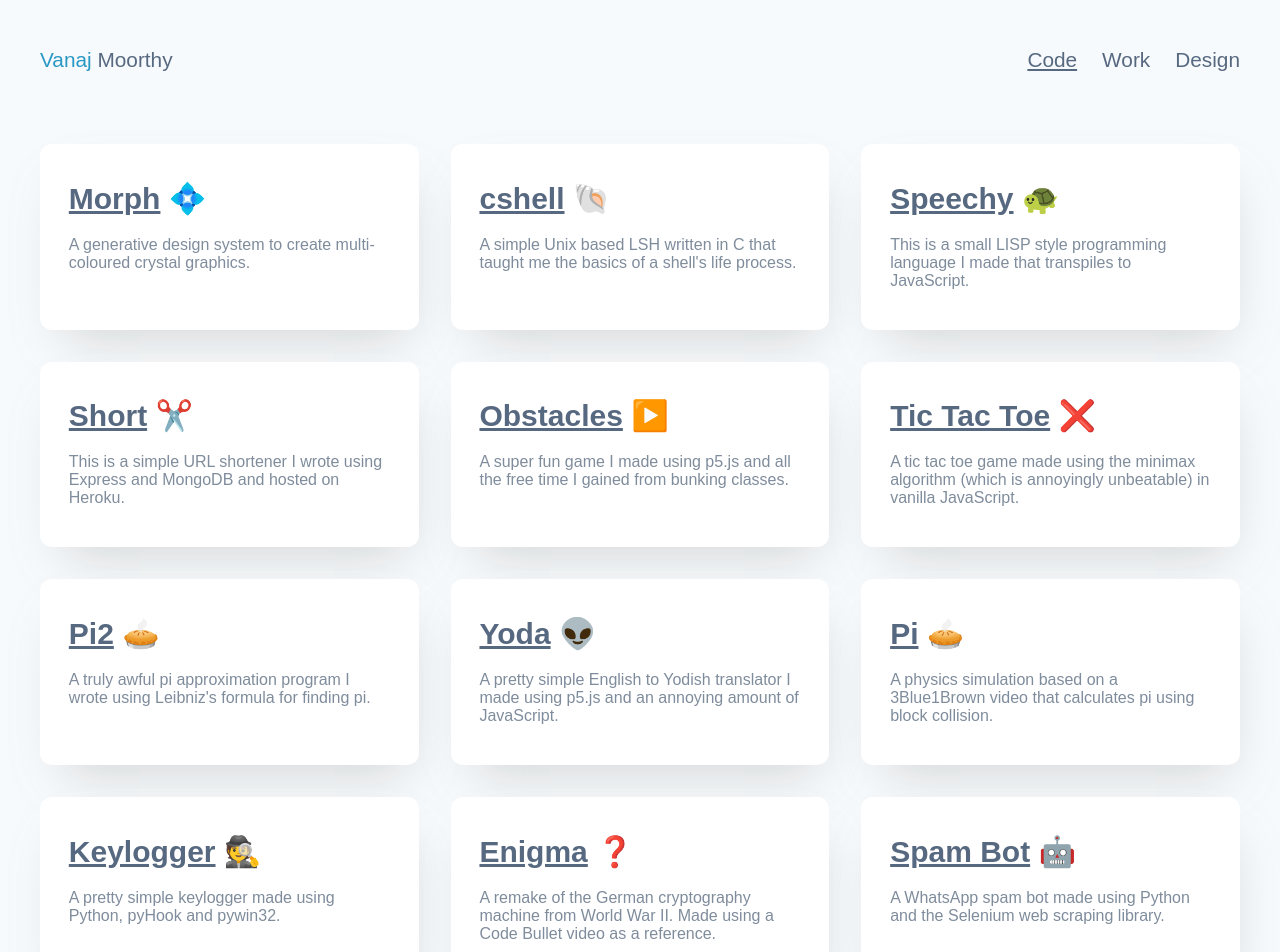
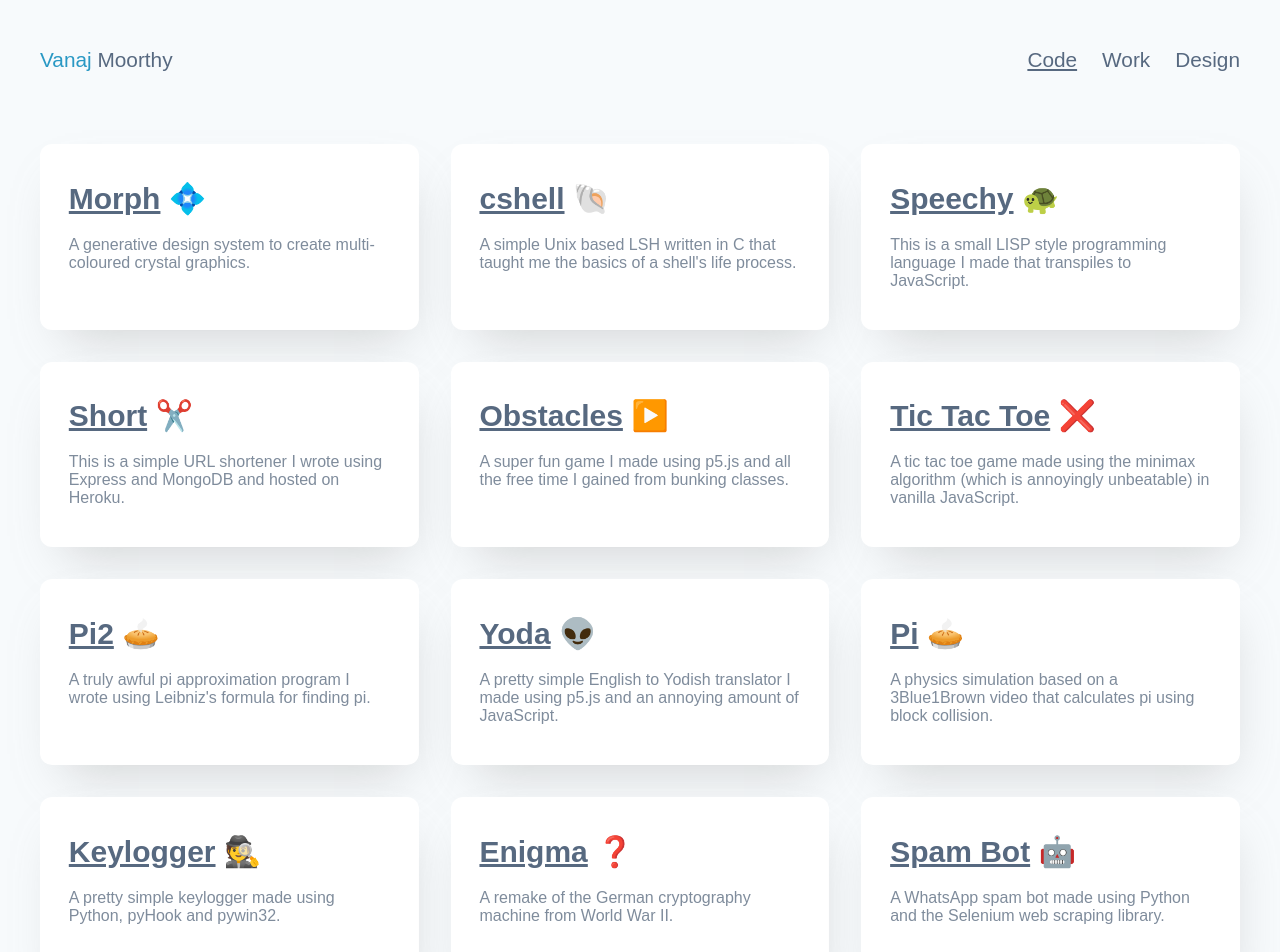
Before and after one commit to vanajmoorthy/v4, a Vue app: page /code in a window 1280 px wide. Shown: the top 952 px of the page. Built offline with nearby package versions, Linux system fonts and the light colour scheme; a web font is replaced by a local one.

Commit message:
change enigma text

```diff
--- a/src/views/Code.vue
+++ b/src/views/Code.vue
@@ -106,7 +106,7 @@ export default {
 					title: "Enigma",
 					emoji: " ❓",
 					desc:
-						"A remake of the German cryptography machine from World War II. Made using a Code Bullet video as a reference.",
+						"A remake of the German cryptography machine from World War II.",
 					link: "https://vanajmoorthy.com/enigma",
 				},
 				{
```
